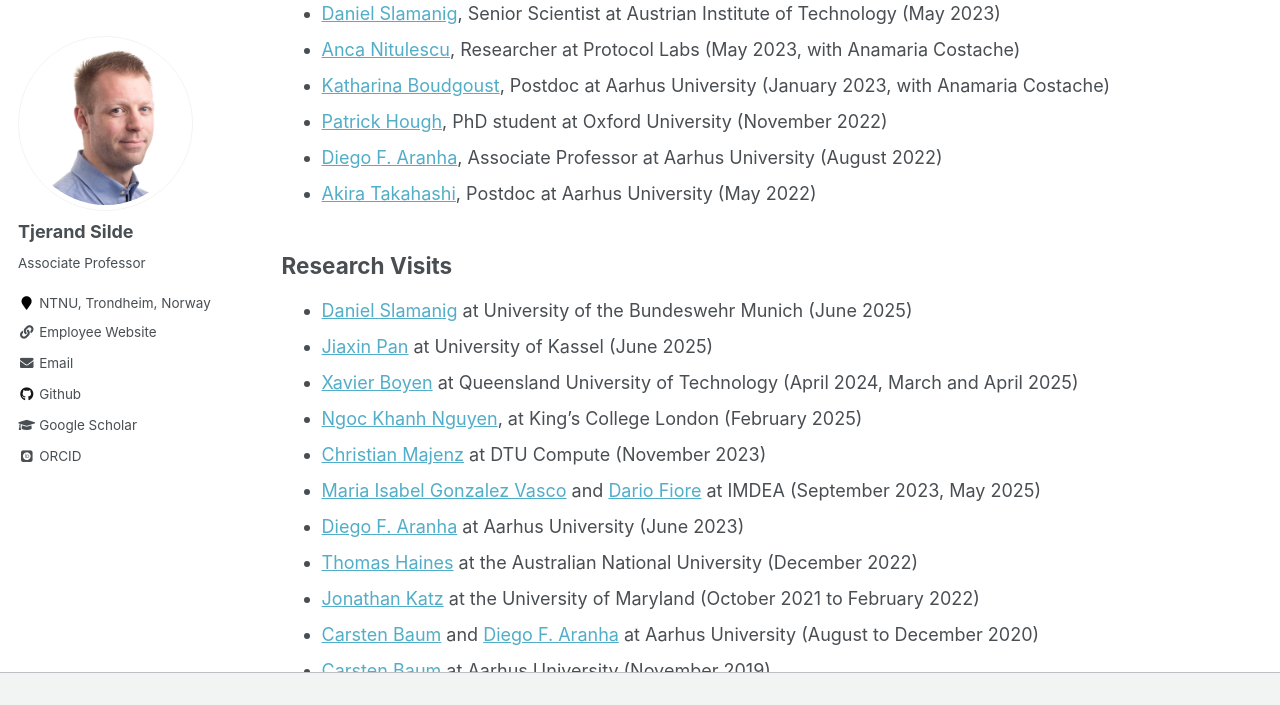
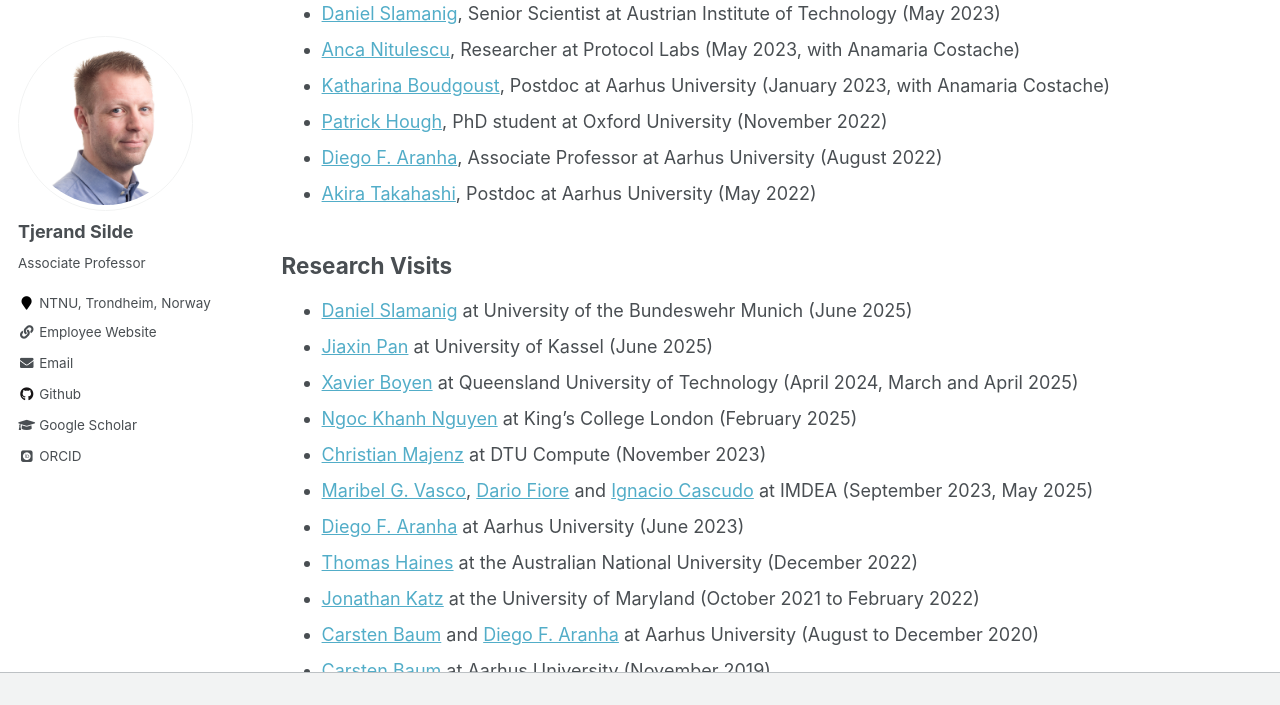
Before and after one commit to tjesi/tjesi.github.io, a Jekyll site: the page built from _pages/people.md, in a window 1280 px wide and 900 px high, scrolled down 1865 px, cut to the strip 0-705 px from the top of the window. Built offline with Jekyll 4.4.1, drawn with Linux system fonts in a browser that asks for light colours; some web fonts are replaced.

Commit message:
Update people.md

```diff
--- a/_pages/people.md
+++ b/_pages/people.md
@@ -69,9 +69,9 @@ I am grateful to [Kristian Gjøsteen](https://www.ntnu.edu/employees/kristian.gj
 - [Daniel Slamanig](https://danielslamanig.info) at University of the Bundeswehr Munich (June 2025)
 - [Jiaxin Pan](https://sites.google.com/view/jiaxinpan) at University of Kassel (June 2025)
 - [Xavier Boyen](https://www.qut.edu.au/about/our-people/academic-profiles/xavier.boyen) at Queensland University of Technology (April 2024, March and April 2025)
-- [Ngoc Khanh Nguyen](https://khanhcrypto.github.io), at King's College London (February 2025)
+- [Ngoc Khanh Nguyen](https://khanhcrypto.github.io) at King's College London (February 2025)
 - [Christian Majenz](https://www.christianmajenz.info/about-me.html) at DTU Compute (November 2023)
-- [Maria Isabel Gonzalez Vasco](https://sites.google.com/site/maribelurjc) and [Dario Fiore](https://www.dariofiore.it) at IMDEA (September 2023, May 2025)
+- [Maribel G. Vasco](https://sites.google.com/site/maribelurjc), [Dario Fiore](https://www.dariofiore.it) and [Ignacio Cascudo](https://software.imdea.org/~ignacio.cascudo) at IMDEA (September 2023, May 2025)
 - [Diego F. Aranha](https://dfaranha.github.io) at Aarhus University (June 2023)
 - [Thomas Haines](hhttps://comp.anu.edu.au/people/thomas-haines) at the Australian National University (December 2022)
 - [Jonathan Katz](https://www.cs.umd.edu/~jkatz) at the University of Maryland (October 2021 to February 2022)
```
